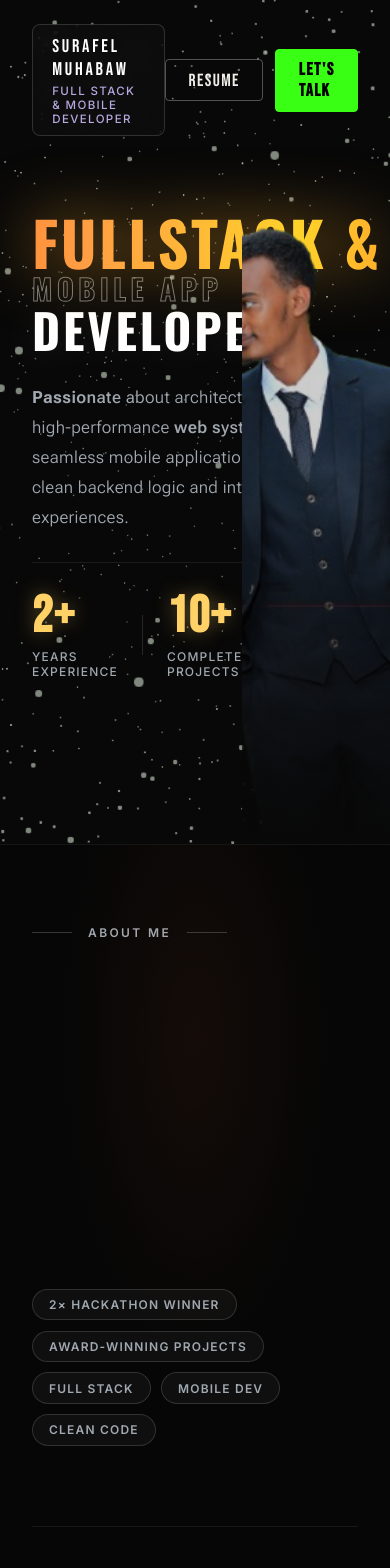
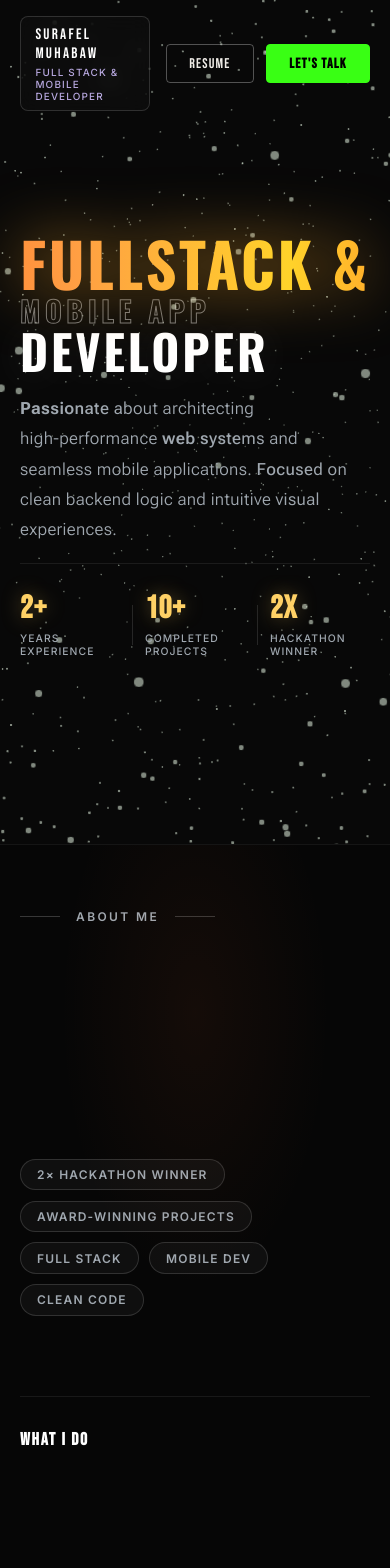
Before and after one commit to surafelbit/surafelbit.github.io, a React (Vite) app: page / in a window 390 px wide. Shown: the top 1568 px of the page. Built offline with nearby package versions, Linux system fonts and the light colour scheme.

Commit message:
making responsive

```diff
--- a/src/index.css
+++ b/src/index.css
@@ -25,6 +25,8 @@ body {
   font-family: var(--font-body);
   overflow-x: hidden;
   -webkit-font-smoothing: antialiased;
+  width: 100%;
+  max-width: 100vw;
 }
 
 /* Header Navigation */
@@ -33,18 +35,20 @@ body {
   top: 0;
   left: 0;
   width: 100%;
-  padding: 2rem 4rem;
+  padding: 1.5rem 4rem;
   display: flex;
   justify-content: space-between;
   align-items: center;
   z-index: 50;
   pointer-events: auto;
+  gap: 1rem;
 }
 
 .nav-actions {
   display: flex;
   align-items: center;
   gap: 0.75rem;
+  flex-shrink: 0;
 }
 
 .brand-badge {
@@ -75,7 +79,7 @@ body {
 /* Hero Layout — Two Column: Text | Photo */
 .hero-container {
   min-height: 100vh;
-  width: 100vw;
+  width: 100%;
   padding: 7rem 5rem 0;
   display: flex;
   flex-direction: row;
@@ -84,6 +88,7 @@ body {
   position: relative;
   pointer-events: auto;
   overflow: hidden;
+  box-sizing: border-box;
 }
 
 /* Left column */
@@ -288,7 +293,7 @@ body {
 
 .stat-number {
   font-family: var(--font-display);
-  font-size: 3.2rem;
+  font-size: clamp(2rem, 5vw, 3.2rem);
   line-height: 1;
   color: var(--text-stat);          /* golden amber */
   font-weight: 700;
@@ -297,7 +302,7 @@ body {
 }
 
 .stat-label {
-  font-size: 0.75rem;
+  font-size: clamp(0.65rem, 1.5vw, 0.75rem);
   font-weight: 500;
   color: var(--text-muted);
   text-transform: uppercase;
@@ -319,8 +324,9 @@ body {
     padding-bottom: 3rem;
   }
 
-  .hero-photo-wrap {
-    display: none; /* hide on mobile for clean layout */
+  /* Fix: JSX uses .hero-photo-outer, not .hero-photo-wrap */
+  .hero-photo-outer {
+    display: none;
   }
 
   .hero-title {
@@ -332,7 +338,52 @@ body {
   }
 
   .nav-header {
-    padding: 1.5rem 2rem;
+    padding: 1.2rem 2rem;
+  }
+}
+
+@media (max-width: 480px) {
+  .hero-container {
+    padding: 5.5rem 1.25rem 0;
+  }
+
+  .hero-left {
+    gap: 1.2rem;
+    padding-bottom: 2.5rem;
+  }
+
+  .nav-header {
+    padding: 1rem 1.25rem;
+  }
+
+  .brand-badge {
+    padding: 0.5rem 0.9rem;
+  }
+
+  .brand-name {
+    font-size: 0.95rem;
+  }
+
+  .brand-role {
+    font-size: 0.62rem;
+  }
+
+  .btn {
+    font-size: 0.88rem;
+    padding: 0.55rem 1rem;
+  }
+
+  .stats-row {
+    gap: 0;
+  }
+
+  .stat-divider {
+    margin: 0 0.75rem;
+  }
+
+  .cta-group {
+    flex-wrap: wrap;
+    gap: 0.75rem;
   }
 }
 
@@ -349,6 +400,7 @@ body {
   z-index: 5;
   border-top: 1px solid rgba(255, 255, 255, 0.06);
   overflow: hidden;
+  box-sizing: border-box;
 }
 
 /* Subtle radial glow in the background */
@@ -480,6 +532,21 @@ body {
   }
 }
 
+@media (max-width: 480px) {
+  .about-section {
+    padding: 4rem 1.25rem 5rem;
+  }
+
+  .about-statement {
+    font-size: clamp(1.4rem, 5.5vw, 2rem);
+  }
+
+  .about-columns {
+    gap: 1.5rem;
+    padding-top: 2rem;
+  }
+}
+
 /* ============================================
    SKILLS SECTION
    ============================================ */
@@ -491,6 +558,7 @@ body {
   position: relative;
   z-index: 5;
   border-top: 1px solid rgba(255, 255, 255, 0.06);
+  box-sizing: border-box;
 }
 
 .skills-section::before {
@@ -691,6 +759,28 @@ body {
   }
 }
 
+@media (max-width: 480px) {
+  .skills-section {
+    padding: 4rem 1.25rem 5rem;
+  }
+  .skill-logo-grid {
+    gap: 0.7rem;
+  }
+  .skill-logo-card {
+    width: 80px;
+    height: 80px;
+    padding: 1rem 0.6rem 0.8rem;
+    border-radius: 14px;
+  }
+  .skill-logo-img-wrap {
+    width: 36px;
+    height: 36px;
+  }
+  .skill-logo-name {
+    font-size: 0.68rem;
+  }
+}
+
 /* ============================================
    SELECTED PROJECTS SECTION
    ============================================ */
@@ -704,6 +794,7 @@ body {
   z-index: 5;
   border-top: 1px solid rgba(255, 255, 255, 0.06);
   overflow: hidden;
+  box-sizing: border-box;
 }
 
 .projects-section::before {
@@ -997,15 +1088,48 @@ body {
   .proj-hover-popup {
     display: none;
   }
-}
-
-@media (max-width: 768px) {
+
   .projects-section {
     padding: 5rem 2rem 6rem;
   }
 
   .proj-row-inner {
     gap: 1rem;
+  }
+}
+
+@media (max-width: 480px) {
+  .projects-section {
+    padding: 4rem 1.25rem 5rem;
+  }
+
+  .proj-row-inner {
+    gap: 0.75rem;
+    padding: 1.6rem 0;
+  }
+
+  .proj-row-number {
+    min-width: 2.5rem;
+    font-size: 0.85rem;
+  }
+
+  .proj-row-title {
+    font-size: clamp(1.1rem, 4.5vw, 1.5rem);
+  }
+
+  .proj-row-play {
+    width: 36px;
+    height: 36px;
+    font-size: 0.7rem;
+  }
+
+  .proj-fullwidth-list {
+    margin-bottom: 4rem;
+  }
+
+  .projects-heading {
+    font-size: clamp(1.4rem, 5vw, 2rem);
+    margin-bottom: 3rem;
   }
 }
 
@@ -1389,6 +1513,7 @@ body {
   z-index: 5;
   border-top: 1px solid rgba(255, 255, 255, 0.06);
   overflow: hidden;
+  box-sizing: border-box;
 }
 
 /* Ambient glow blob */
@@ -1728,6 +1853,7 @@ body {
   .contact-headline-wrap {
     flex-direction: column;
     align-items: flex-start;
+    margin-bottom: 3.5rem;
   }
 
   .contact-form-row {
@@ -1739,3 +1865,47 @@ body {
     align-items: flex-start;
   }
 }
+
+@media (max-width: 480px) {
+  .contact-section {
+    padding: 4rem 1.25rem 0;
+  }
+
+  .contact-headline {
+    font-size: clamp(2rem, 10vw, 3rem);
+  }
+
+  .contact-headline-wrap {
+    margin-bottom: 2.5rem;
+    gap: 1.2rem;
+  }
+
+  .contact-body {
+    gap: 2rem;
+    margin-bottom: 3.5rem;
+  }
+
+  .contact-info-text {
+    font-size: 0.95rem;
+    max-width: 100%;
+  }
+
+  .contact-link {
+    font-size: 0.82rem;
+    padding: 0.75rem 1rem;
+    gap: 0.6rem;
+  }
+
+  .contact-submit {
+    width: 100%;
+    align-self: stretch;
+  }
+
+  .contact-footer {
+    gap: 0.6rem;
+  }
+
+  .contact-footer-name {
+    font-size: 0.9rem;
+  }
+}
```
